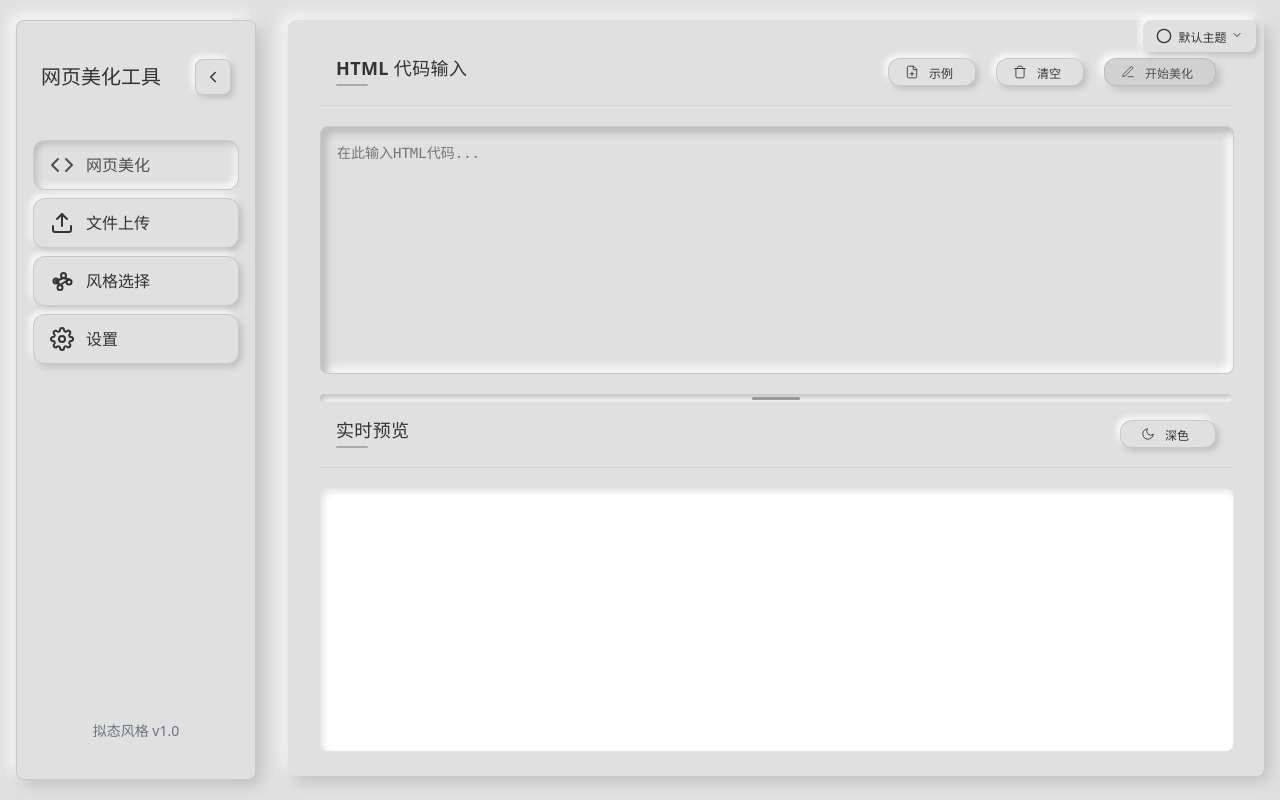
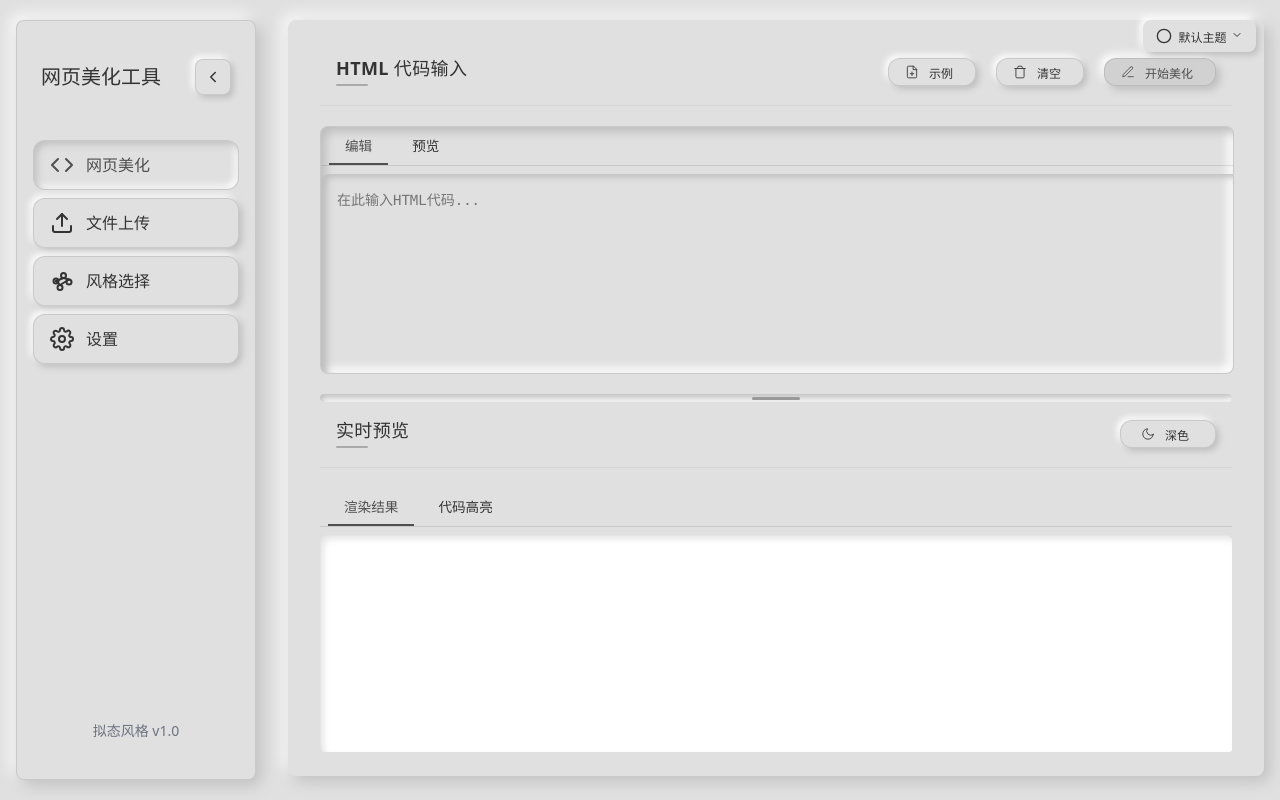
Before and after one commit to 08820048/aui, a Vue app: page / in a window 1280 px wide. Built offline with nearby package versions, Linux system fonts and the light colour scheme.

Commit message:
Add code highlighting feature with tabs for edit/preview modes

```diff
--- a/package.json
+++ b/package.json
@@ -9,6 +9,7 @@
     "preview": "vite preview"
   },
   "dependencies": {
+    "highlight.js": "^11.11.1",
     "vue": "^3.5.13"
   },
   "devDependencies": {
--- a/src/components/CodeEditor/CodeEditor.vue
+++ b/src/components/CodeEditor/CodeEditor.vue
@@ -1,5 +1,7 @@
 <script setup>
-import { ref, computed, watch } from 'vue';
+import { ref, computed, watch, onMounted } from 'vue';
+import { highlightCode } from '../../utils/highlighter';
+import CodeHighlight from './CodeHighlight.vue';
 
 // 接收父组件传递的属性
 const props = defineProps({
@@ -14,6 +16,9 @@ const emit = defineEmits(['update:modelValue', 'beautify']);
 
 // 本地代码内容
 const localCode = ref(props.modelValue);
+
+// 当前激活的标签页（编辑/预览）
+const activeTab = ref('edit');
 
 // 监听父组件传递的值变化
 watch(() => props.modelValue, (newValue) => {
@@ -125,13 +130,35 @@ const clearCode = () => {
     </div>
 
     <div class="editor-content neu-pressed">
+      <div class="editor-tabs">
+        <button
+          class="editor-tab"
+          :class="{ 'active': activeTab === 'edit' }"
+          @click="activeTab = 'edit'"
+        >
+          编辑
+        </button>
+        <button
+          class="editor-tab"
+          :class="{ 'active': activeTab === 'preview' }"
+          @click="activeTab = 'preview'"
+        >
+          预览
+        </button>
+      </div>
+      <div class="editor-panels">
         <textarea
+          v-show="activeTab === 'edit'"
           class="code-textarea"
           :value="localCode"
           @input="updateCode"
           placeholder="在此输入HTML代码..."
           spellcheck="false"
         ></textarea>
+        <div v-show="activeTab === 'preview'" class="code-preview-panel">
+          <CodeHighlight :code="localCode" language="html" />
+        </div>
+      </div>
     </div>
   </div>
 </template>
@@ -252,6 +279,42 @@ const clearCode = () => {
   width: calc(100% - 0px); /* 确保宽度与分隔条一致 */
 }
 
+.editor-tabs {
+  display: flex;
+  border-bottom: 1px solid var(--neu-border-color);
+  padding: 0 0.5rem;
+  margin-bottom: 0.5rem;
+}
+
+.editor-tab {
+  padding: 0.5rem 1rem;
+  background: transparent;
+  border: none;
+  border-bottom: 2px solid transparent;
+  cursor: pointer;
+  font-size: 0.85rem;
+  color: var(--neu-text-color);
+  transition: all 0.3s ease;
+  margin-right: 0.5rem;
+}
+
+.editor-tab.active {
+  border-bottom: 2px solid var(--neu-primary-color);
+  color: var(--neu-primary-color);
+  font-weight: 500;
+}
+
+.editor-tab:hover {
+  color: var(--neu-primary-color);
+}
+
+.editor-panels {
+  position: relative;
+  flex: 1;
+  overflow: hidden;
+  height: calc(100% - 40px);
+}
+
 .code-textarea {
   width: 100%;
   height: 100%;
@@ -266,10 +329,15 @@ const clearCode = () => {
   color: var(--neu-text-color);
   box-shadow: inset 3px 3px 6px var(--neu-shadow-dark), inset -3px -3px 6px var(--neu-shadow-light);
   border-radius: 0.5rem; /* 统一圆角大小 */
-  position: absolute;
-  top: 0;
-  left: 0;
-  right: 0;
-  bottom: 0;
+}
+
+.code-preview-panel {
+  width: 100%;
+  height: 100%;
+  overflow: auto;
+  padding: 0;
+  background: transparent;
+  border-radius: 0.5rem;
+  box-shadow: inset 3px 3px 6px var(--neu-shadow-dark), inset -3px -3px 6px var(--neu-shadow-light);
 }
 </style>
--- /dev/null
+++ b/src/components/CodeEditor/CodeHighlight.vue
@@ -0,0 +1,120 @@
+<script setup>
+import { ref, watch, onMounted } from 'vue';
+import { highlightCode } from '../../utils/highlighter';
+
+// 接收代码内容
+const props = defineProps({
+  code: {
+    type: String,
+    default: ''
+  },
+  language: {
+    type: String,
+    default: 'html'
+  }
+});
+
+// 高亮后的代码
+const highlightedCode = ref('');
+
+// 更新高亮代码
+const updateHighlight = () => {
+  if (props.code) {
+    highlightedCode.value = highlightCode(props.code, props.language);
+  } else {
+    highlightedCode.value = '';
+  }
+};
+
+// 监听代码变化
+watch(() => props.code, updateHighlight, { immediate: true });
+
+// 组件挂载时初始化
+onMounted(updateHighlight);
+</script>
+
+<template>
+  <div class="code-highlight">
+    <pre><code v-html="highlightedCode" class="language-html"></code></pre>
+  </div>
+</template>
+
+<style>
+/* 这些样式不使用 scoped，以便覆盖 highlight.js 的默认样式 */
+.code-highlight {
+  width: 100%;
+  height: 100%;
+  overflow: auto;
+  background-color: transparent !important;
+  margin: 0;
+  padding: 0;
+}
+
+.code-highlight pre {
+  width: 100%;
+  height: 100%;
+  margin: 0;
+  padding: 1rem;
+  background-color: transparent !important;
+  border-radius: 0.5rem;
+  overflow: auto;
+  font-family: 'Consolas', 'Monaco', 'Courier New', monospace;
+  font-size: 14px;
+  line-height: 1.5;
+}
+
+.code-highlight code {
+  background-color: transparent !important;
+  font-family: inherit;
+  padding: 0;
+  white-space: pre-wrap;
+  word-break: break-word;
+}
+
+/* 自定义高亮样式，适应主题 */
+.code-highlight .hljs {
+  background-color: transparent !important;
+  color: var(--neu-text-color);
+}
+
+/* 暗色主题适配 */
+.theme-dark-frost .code-highlight .hljs {
+  color: #e0e0e0;
+}
+
+.theme-dark-frost .code-highlight .hljs-tag,
+.theme-dark-frost .code-highlight .hljs-name,
+.theme-dark-frost .code-highlight .hljs-attribute {
+  color: #00bcd4;
+}
+
+.theme-dark-frost .code-highlight .hljs-string {
+  color: #ff9800;
+}
+
+.theme-dark-frost .code-highlight .hljs-comment {
+  color: #9e9e9e;
+}
+
+/* 冰蓝主题适配 */
+.theme-ice-blue .code-highlight .hljs-tag,
+.theme-ice-blue .code-highlight .hljs-name,
+.theme-ice-blue .code-highlight .hljs-attribute {
+  color: #2196f3;
+}
+
+.theme-ice-blue .code-highlight .hljs-string {
+  color: #ff5722;
+}
+
+/* 幻彩主题适配 */
+.theme-gradient .code-highlight .hljs-tag,
+.theme-gradient .code-highlight .hljs-name,
+.theme-gradient .code-highlight .hljs-attribute {
+  color: #f64f59;
+}
+
+.theme-gradient .code-highlight .hljs-string {
+  color: #c471ed;
+}
+</style>
--- a/src/components/CodePreview/CodePreview.vue
+++ b/src/components/CodePreview/CodePreview.vue
@@ -1,5 +1,6 @@
 <script setup>
 import { ref, watch } from 'vue';
+import CodeHighlight from '../CodeEditor/CodeHighlight.vue';
 
 // 接收父组件传递的属性
 const props = defineProps({
@@ -18,6 +19,9 @@ const emit = defineEmits(['toggle-theme']);
 
 // 预览框架引用
 const previewFrame = ref(null);
+
+// 当前激活的标签页（渲染/代码）
+const activeTab = ref('render');
 
 // 切换主题
 const toggleTheme = () => {
@@ -65,7 +69,26 @@ watch(() => props.html, (newHtml) => {
       </div>
     </div>
 
+    <div class="preview-tabs">
+      <button
+        class="preview-tab"
+        :class="{ 'active': activeTab === 'render' }"
+        @click="activeTab = 'render'"
+      >
+        渲染结果
+      </button>
+      <button
+        class="preview-tab"
+        :class="{ 'active': activeTab === 'code' }"
+        @click="activeTab = 'code'"
+      >
+        代码高亮
+      </button>
+    </div>
+
+    <div class="preview-panels">
       <div
+        v-show="activeTab === 'render'"
         class="preview-content neu-pressed"
         :class="{ 'preview-dark': isDark }"
       >
@@ -75,6 +98,11 @@ watch(() => props.html, (newHtml) => {
           sandbox="allow-same-origin allow-scripts"
           title="代码预览"
         ></iframe>
+      </div>
+
+      <div v-show="activeTab === 'code'" class="code-highlight-container neu-pressed">
+        <CodeHighlight :code="html" language="html" />
+      </div>
     </div>
   </div>
 </template>
@@ -177,6 +205,42 @@ watch(() => props.html, (newHtml) => {
   overflow: visible; /* 防止图标被裁剪 */
 }
 
+.preview-tabs {
+  display: flex;
+  border-bottom: 1px solid var(--neu-border-color);
+  padding: 0 0.5rem;
+  margin-bottom: 0.5rem;
+}
+
+.preview-tab {
+  padding: 0.5rem 1rem;
+  background: transparent;
+  border: none;
+  border-bottom: 2px solid transparent;
+  cursor: pointer;
+  font-size: 0.85rem;
+  color: var(--neu-text-color);
+  transition: all 0.3s ease;
+  margin-right: 0.5rem;
+}
+
+.preview-tab.active {
+  border-bottom: 2px solid var(--neu-primary-color);
+  color: var(--neu-primary-color);
+  font-weight: 500;
+}
+
+.preview-tab:hover {
+  color: var(--neu-primary-color);
+}
+
+.preview-panels {
+  position: relative;
+  flex: 1;
+  overflow: hidden;
+  height: calc(100% - 40px);
+}
+
 .preview-content {
   flex: 1;
   overflow: hidden;
@@ -187,10 +251,31 @@ watch(() => props.html, (newHtml) => {
   transition: all var(--transition-time) ease;
   border: 1px solid var(--neu-border-color);
   position: relative;
-  width: calc(100% - 0px); /* 确保宽度与分隔条一致 */
+  width: 100%; /* 确保宽度与分隔条一致 */
+  height: 100%;
+}
+
+.code-highlight-container {
+  flex: 1;
+  overflow: hidden;
+  margin: 0;
+  border-radius: 0.5rem;
+  background-color: #ffffff;
+  box-shadow: inset 3px 3px 6px rgba(0, 0, 0, 0.1), inset -3px -3px 6px rgba(255, 255, 255, 0.7);
+  transition: all var(--transition-time) ease;
+  border: 1px solid var(--neu-border-color);
+  position: relative;
+  width: 100%;
+  height: 100%;
 }
 
 .preview-dark {
+  background-color: #1a1a1a;
+  box-shadow: inset 3px 3px 6px rgba(0, 0, 0, 0.3), inset -3px -3px 6px rgba(50, 50, 50, 0.5);
+  border: 1px solid rgba(255, 255, 255, 0.1);
+}
+
+.theme-dark-frost .code-highlight-container {
   background-color: #1a1a1a;
   box-shadow: inset 3px 3px 6px rgba(0, 0, 0, 0.3), inset -3px -3px 6px rgba(50, 50, 50, 0.5);
   border: 1px solid rgba(255, 255, 255, 0.1);
--- /dev/null
+++ b/src/utils/highlighter.js
@@ -0,0 +1,58 @@
+import hljs from 'highlight.js/lib/core';
+import xml from 'highlight.js/lib/languages/xml';
+import css from 'highlight.js/lib/languages/css';
+import javascript from 'highlight.js/lib/languages/javascript';
+import 'highlight.js/styles/atom-one-light.css';
+
+// 注册需要的语言
+hljs.registerLanguage('xml', xml);
+hljs.registerLanguage('html', xml);
+hljs.registerLanguage('css', css);
+hljs.registerLanguage('javascript', javascript);
+
+// 高亮函数
+export const highlightCode = (code, language = 'html') => {
+  if (!code) return '';
+
+  try {
+    if (language) {
+      return hljs.highlight(code, { language }).value;
+    } else {
+      return hljs.highlightAuto(code).value;
+    }
+  } catch (error) {
+    console.error('Highlight error:', error);
+    return code;
+  }
+};
+
+// 创建一个Vue指令
+export const highlightDirective = {
+  mounted(el, binding) {
+    const code = binding.value || el.textContent;
+    const language = binding.arg || 'html';
+
+    if (code) {
+      el.innerHTML = highlightCode(code, language);
+      el.classList.add('hljs');
+    }
+  },
+  updated(el, binding) {
+    const code = binding.value || el.textContent;
+    const language = binding.arg || 'html';
+
+    if (code) {
+      el.innerHTML = highlightCode(code, language);
+      el.classList.add('hljs');
+    }
+  }
+};
+
+// 创建一个Vue插件
+export const highlightPlugin = {
+  install(app) {
+    app.directive('highlight', highlightDirective);
+  }
+};
+
+export default highlightPlugin;
```
Also changed, not shown: src/main.js (+10 -1 lines), 1 other file (tests, documents, lock files or other folders). Lines whose indentation alone changed are shown as unchanged.
